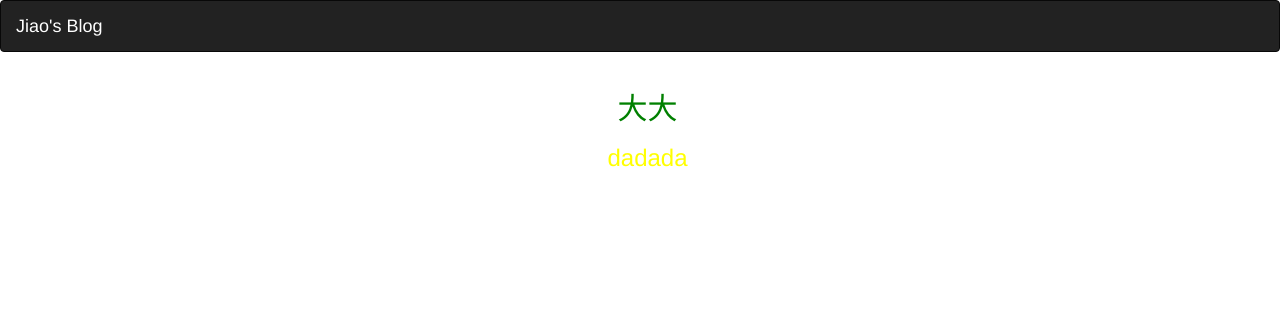
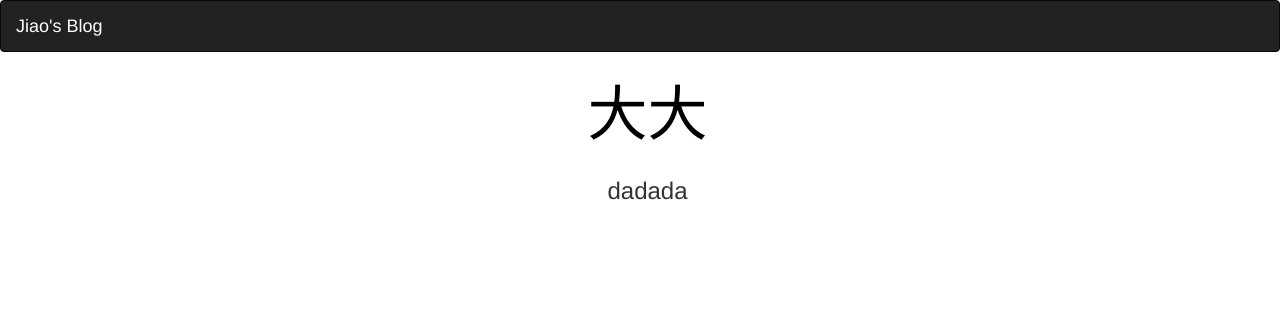
Before and after one commit to MarkWh1te/JiaoBlog, a Django app: template Jiaoblog/templates/post_list.html in a window 1280 px wide. Shown: the top 312 px of the page. Run offline with Django 3.2, Linux system fonts and the light colour scheme; the template is opened without the code that fills it: values that come from a table or form of the project are taken from there, others are empty; data comes from the database, SQL or seed files in the repository; parts of the project's set-up code (start-up, migrations or seed data) failed here and were passed over; some libraries are stand-ins or nearby versions.

Commit message:
basic bootstrap

```diff
--- a/Jiaoblog/static/index.css
+++ b/Jiaoblog/static/index.css
@@ -1,9 +1,15 @@
-.tittle {
-  color: green;
+a {
+  font-size:60px;
+  color:black;
 }
-.content1 {
-  color:red;
+a:hover {
+  text-decoration: none;
+  color:pink;
 }
-.tag {
-  color:yellow;
+nav {
+  color:white;
 }
+nav:hover {
+  text-decoration: none;
+  color:pink;
+}
--- a/Jiaoblog/templates/base.html
+++ b/Jiaoblog/templates/base.html
@@ -21,7 +21,7 @@
     <nav class="navbar navbar-inverse">
         <div class="container-fluid">
             <div class="navbar-header ">
-                <a class="navbar-brand" href="{% url 'post_list' %}" style="color:white">Jiao's Blog</a>
+                <a class="navbar-brand" href="{% url 'post_list' %}" ><nav>Jiao's Blog</nav></a>
             </div>
         </div>
     </nav>
--- a/Jiaoblog/templates/post_list.html
+++ b/Jiaoblog/templates/post_list.html
@@ -9,7 +9,7 @@
 					<div class="vertical-center-row">
 					<div align="center">
 						<a href="{% url 'Post_detail' post.id %}">
-								<h2 class="tittle">{{ post.title }}</h2>
+								<x class="tittle">{{ post.title }}</x>
 						</a>
 						<h3 class="tag">{{ post.tag }}</h3>
 					</div>
```
